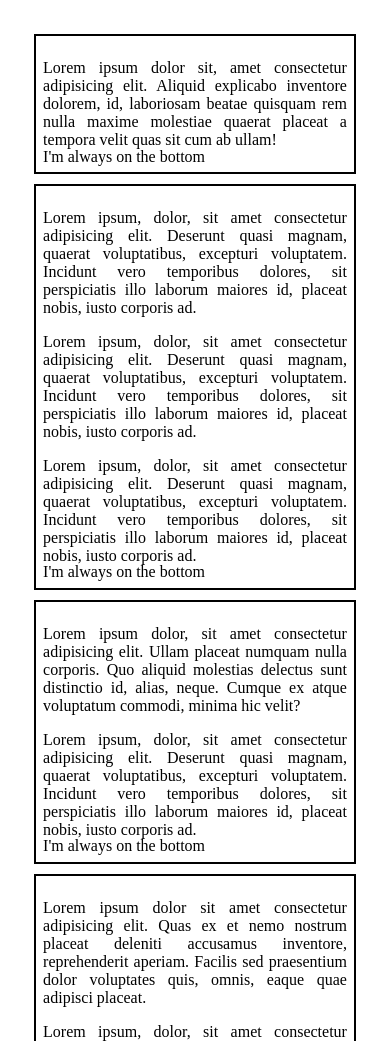
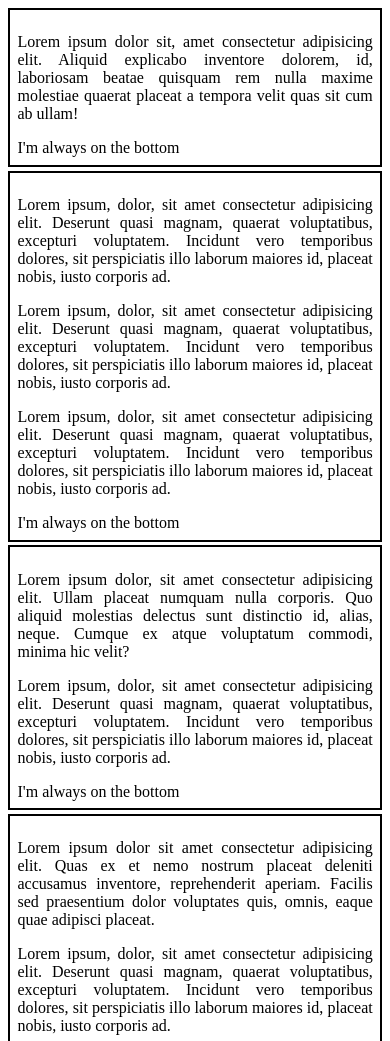
Before and after one commit to katrinarobles/mikamai-interview, a plain HTML site: page css-exercise/index.html in a window 390 px wide. Shown: the top 1041 px of the page. Drawn offline with Linux system fonts and the light colour scheme.

Commit message:
css finished without using position! mwuahahaha

```diff
--- a/css-exercise/index.html
+++ b/css-exercise/index.html
@@ -3,47 +3,52 @@
   <head>
     <meta charset="UTF-8">
     <title>CSS exercise</title>
-    <link rel="stylesheet" href="style.css">
+    <meta name="viewport" content="width=device-width, initial-scale=1, user-scalable=no">
+    <link rel="stylesheet" href="style2.css">
   </head>
   <body>
     <div class="container">
       <div class="flexy-container">
 
         <div class="cards">
+          <div class="details">
             <p>Lorem ipsum dolor sit, amet consectetur adipisicing elit. Aliquid explicabo inventore dolorem, id, laboriosam beatae quisquam rem nulla maxime molestiae quaerat placeat a tempora velit quas sit cum ab ullam!</p>
+          </div>
           <div class="footsies">
             I'm always on the bottom
           </div>
         </div>
 
         <div class="cards">
+          <div class="details">
             <p>Lorem ipsum, dolor, sit amet consectetur adipisicing elit. Deserunt quasi magnam, quaerat voluptatibus, excepturi voluptatem. Incidunt vero temporibus dolores, sit perspiciatis illo laborum maiores id, placeat nobis, iusto corporis ad.</p>
 
             <p>Lorem ipsum, dolor, sit amet consectetur adipisicing elit. Deserunt quasi magnam, quaerat voluptatibus, excepturi voluptatem. Incidunt vero temporibus dolores, sit perspiciatis illo laborum maiores id, placeat nobis, iusto corporis ad.</p>
 
             <p>Lorem ipsum, dolor, sit amet consectetur adipisicing elit. Deserunt quasi magnam, quaerat voluptatibus, excepturi voluptatem. Incidunt vero temporibus dolores, sit perspiciatis illo laborum maiores id, placeat nobis, iusto corporis ad.</p>
-
+          </div>
           <div class="footsies">
             I'm always on the bottom
           </div>
         </div>
 
         <div class="cards">
-
+          <div class="details">
             <p>Lorem ipsum dolor, sit amet consectetur adipisicing elit. Ullam placeat numquam nulla corporis. Quo aliquid molestias delectus sunt distinctio id, alias, neque. Cumque ex atque voluptatum commodi, minima hic velit?</p>
 
             <p>Lorem ipsum, dolor, sit amet consectetur adipisicing elit. Deserunt quasi magnam, quaerat voluptatibus, excepturi voluptatem. Incidunt vero temporibus dolores, sit perspiciatis illo laborum maiores id, placeat nobis, iusto corporis ad.</p>
-
+          </div>
           <div class="footsies">
               I'm always on the bottom
           </div>
         </div>
 
         <div class="cards">
+          <div class="details">
             <p>Lorem ipsum dolor sit amet consectetur adipisicing elit. Quas ex et nemo nostrum placeat deleniti accusamus inventore, reprehenderit aperiam. Facilis sed praesentium dolor voluptates quis, omnis, eaque quae adipisci placeat.</p>
 
             <p>Lorem ipsum, dolor, sit amet consectetur adipisicing elit. Deserunt quasi magnam, quaerat voluptatibus, excepturi voluptatem. Incidunt vero temporibus dolores, sit perspiciatis illo laborum maiores id, placeat nobis, iusto corporis ad.</p>
-
+          </div>
           <div class="footsies">
             I'm always on the bottom
           </div>
--- a/css-exercise/style2.css
+++ b/css-exercise/style2.css
@@ -1,42 +1,41 @@
-/* COULDNT FIGURE OUT WITH FLEX*/
+body {
+    height: 98vh;
+ }
+
 .container {
   display: flex;
-  height: 100vh;
-  align-content: center;
-  border: 1px solid black;
-
+  align-items: center;
+  height: 100%;
 }
-
 .flexy-container {
   display: flex;
-  height: 50%;
-
+  width: 100%;
 }
 
 .cards {
   border: solid 2px black;
   margin: 1%;
-  padding: .5%;
+  padding: 2%;
   display: flex;
-  width: 25%;
-  flex-direction: column;
-
+  flex-direction: row;
+  flex-wrap: wrap;
+  width: 100%;
 }
-
 .details {
   text-align: justify;
-  text-align: inter-character;
+}
+.footsies {
+  align-self: flex-end;
 }
 
 @media only screen and (max-width: 640px) {
-  .container {
+  .container, .flexy-container {
     display: block;
-  }
-  .flexy-container {
-    display: block;
-    height: auto;
+    margin: auto 0;
   }
   .cards {
+    display: block;
     width: 95%;
+    margin: 1% auto;
   }
 }
```
Also changed, not shown: css-exercise/trial_style.css (renamed from css-exercise/style.css). Lines whose indentation alone changed are shown as unchanged.
